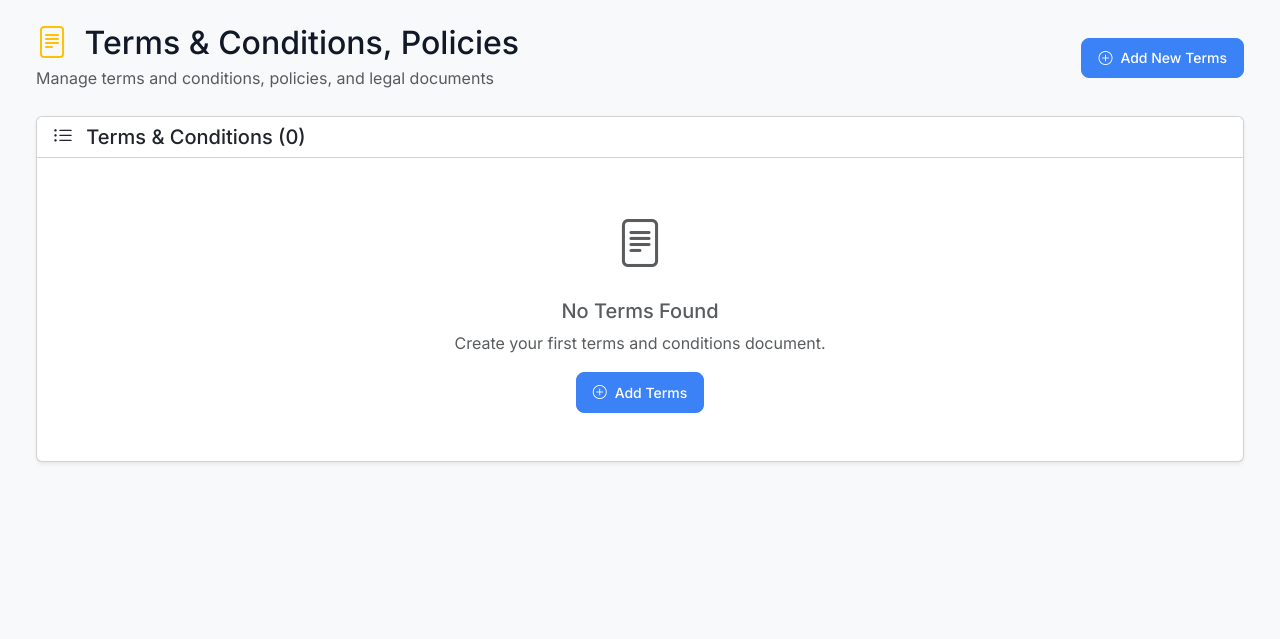
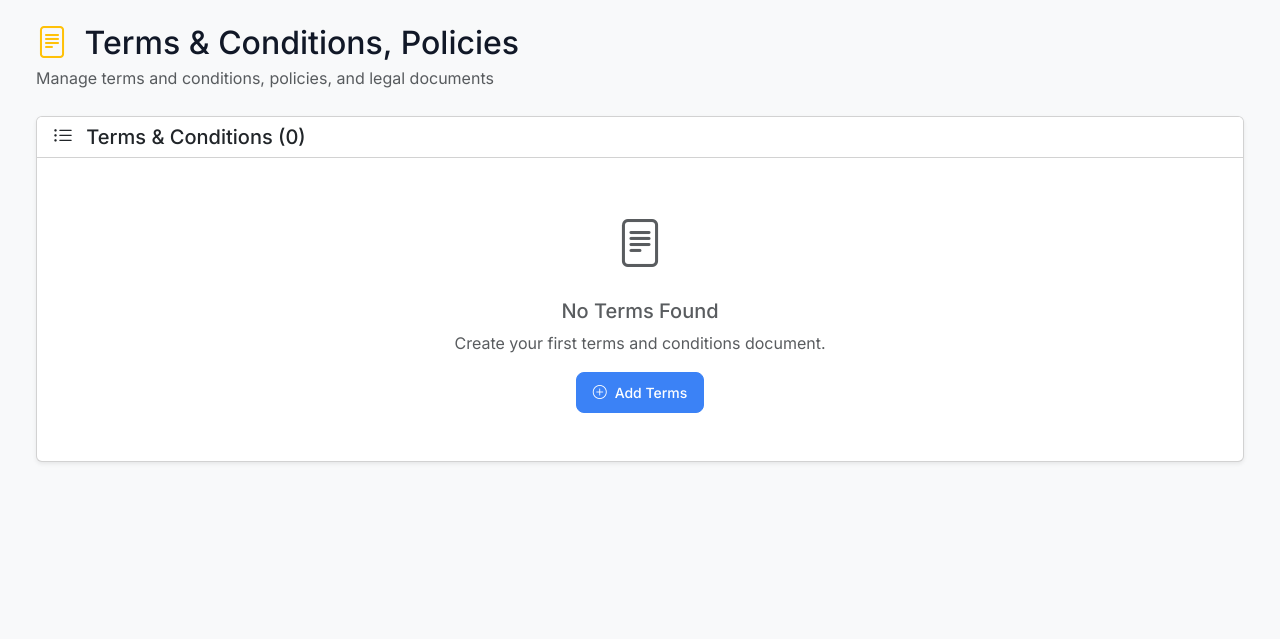
Before and after one commit to nawab-syscraft25/anand-jeweller-backend, a FastAPI app: template templates/terms/list.html in a window 1280 px wide. Shown: the top 639 px of the page. Run offline with FastAPI, Linux system fonts and the light colour scheme; the template is opened without the code that fills it, so the values that code supplies are empty.

Commit message:
Updated code with removed things

```diff
--- a/templates/terms/list.html
+++ b/templates/terms/list.html
@@ -14,12 +14,6 @@
                         Terms & Conditions, Policies
                     </h1>
                     <p class="text-muted mb-0">Manage terms and conditions, policies, and legal documents</p>
-                </div>
-                <div>
-                    <a href="/admin/terms/add" class="btn btn-primary">
-                        <i class="bi bi-plus-circle"></i>
-                        Add New Terms
-                    </a>
                 </div>
             </div>
         </div>
@@ -86,12 +80,6 @@
                                                title="Edit">
                                                 <i class="bi bi-pencil"></i>
                                             </a>
-                                            <a href="/admin/terms/delete/{{ term.id }}"
-                                               class="btn btn-sm btn-outline-danger"
-                                               title="Delete"
-                                               onclick="return confirm('Are you sure you want to delete this terms entry?')">
-                                                <i class="bi bi-trash"></i>
-                                            </a>
                                         </div>
                                     </td>
                                 </tr>
```
